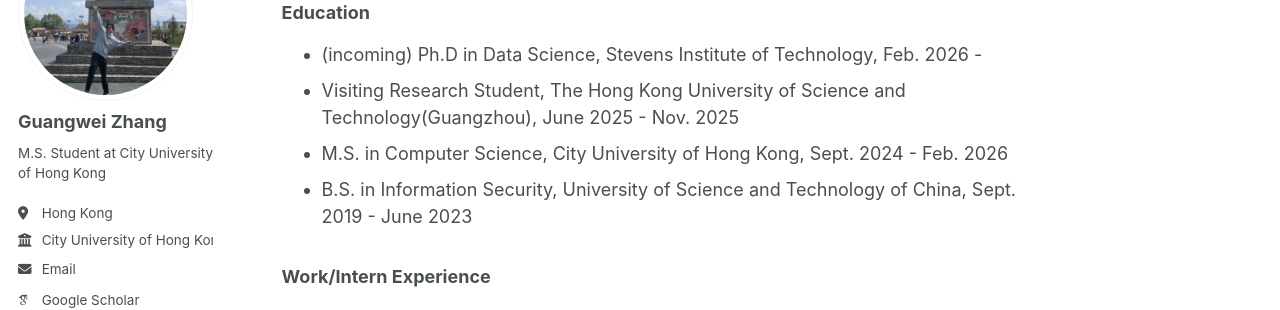
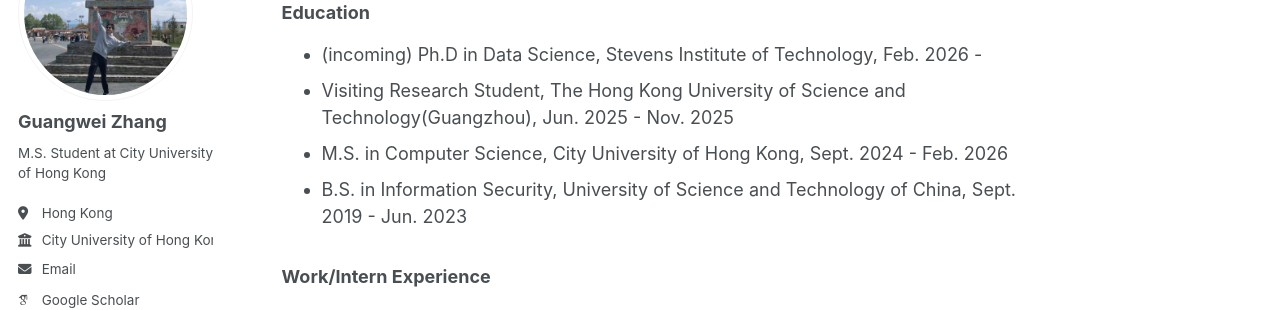
Before and after one commit to changhu73/changhu73.github.io, a Jekyll site: the page built from index.md, in a window 1280 px wide and 900 px high, scrolled down 306 px. Shown: the part 180-490 px from the top of the window. Built offline with Jekyll 4.4.1, drawn with Linux system fonts in a browser that asks for light colours; some web fonts are replaced.

Commit message:
Update cv.md

```diff
--- a/_pages/cv.md
+++ b/_pages/cv.md
@@ -13,9 +13,9 @@
 
 ### Education
 * (incoming) Ph.D in Data Science, Stevens Institute of Technology, Feb. 2026 -
-* Visiting Research Student, The Hong Kong University of Science and Technology(Guangzhou), June 2025 - Nov. 2025
+* Visiting Research Student, The Hong Kong University of Science and Technology(Guangzhou), Jun. 2025 - Nov. 2025
 * M.S. in Computer Science, City University of Hong Kong, Sept. 2024 - Feb. 2026
-* B.S. in Information Security, University of Science and Technology of China, Sept. 2019 - June 2023
+* B.S. in Information Security, University of Science and Technology of China, Sept. 2019 - Jun. 2023
 
 
 
```
